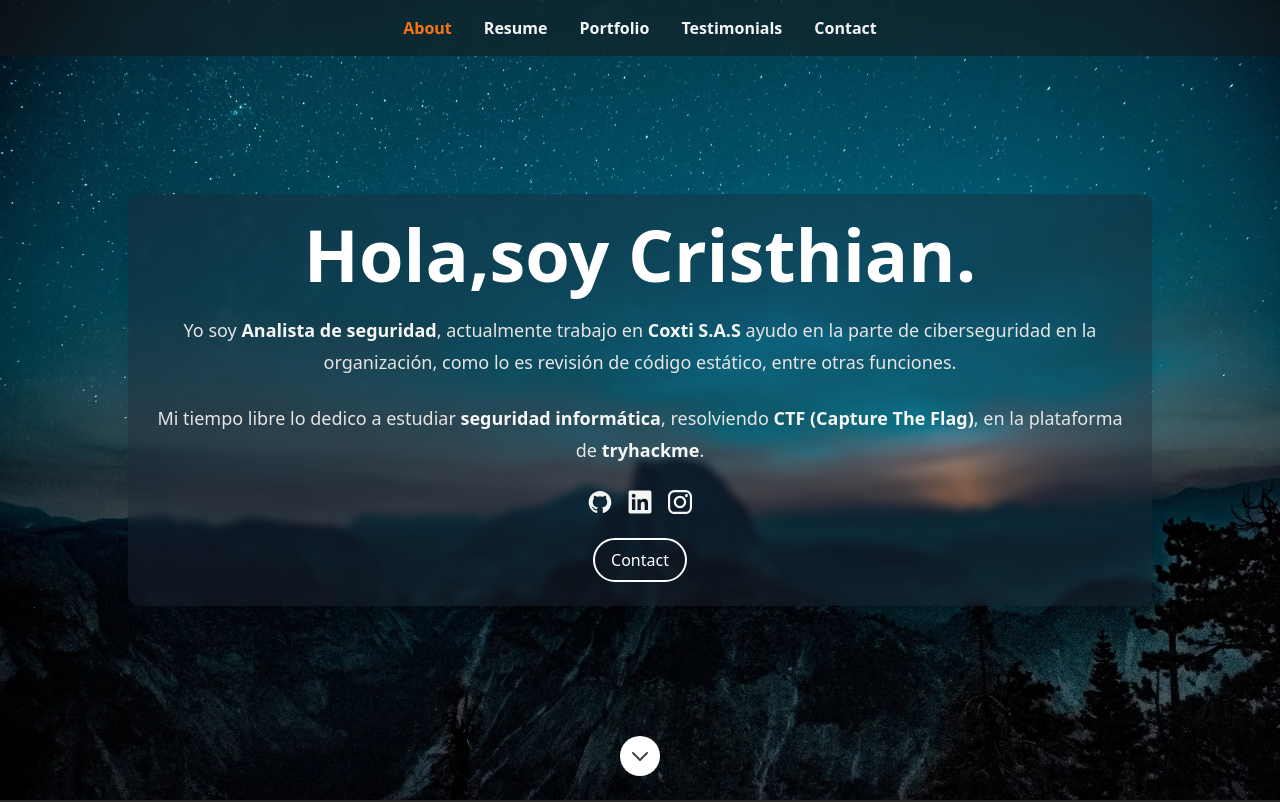
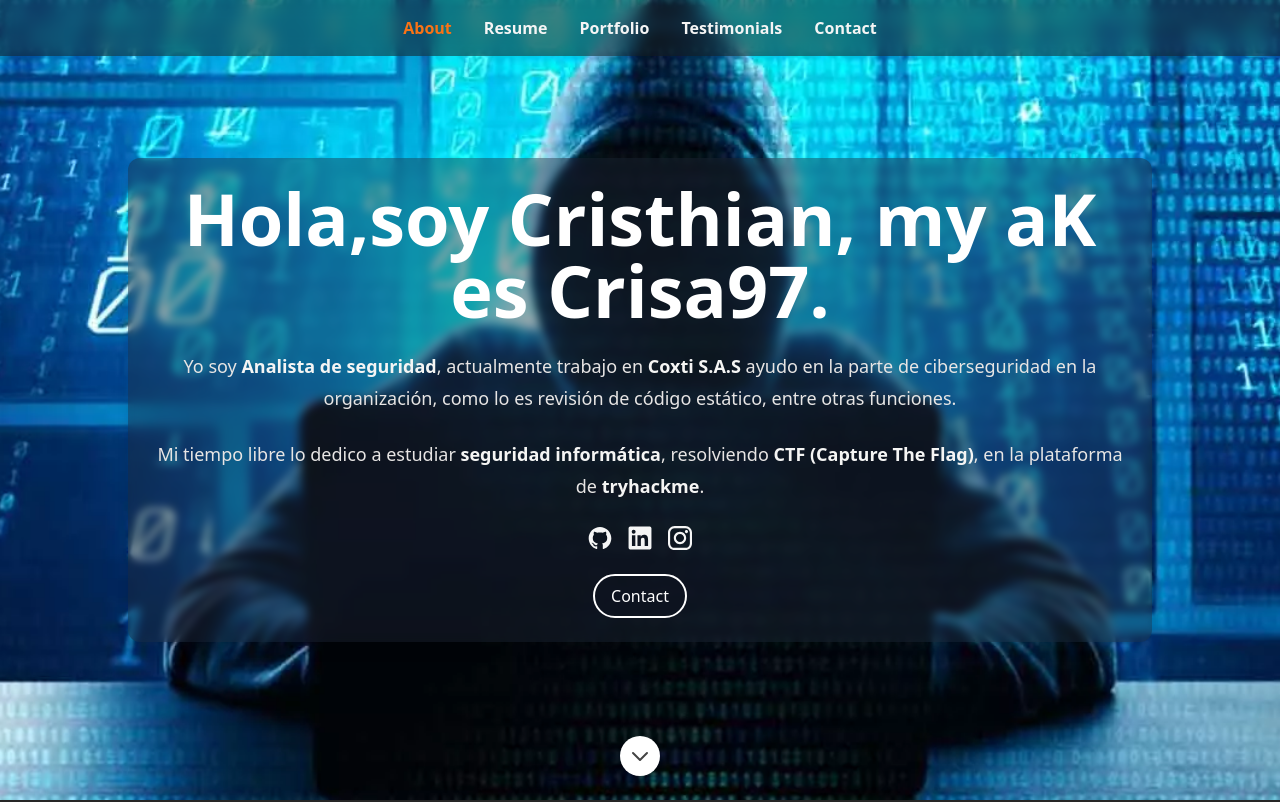
Before and after one commit to crisa97/cv, a Next.js app: page / in a window 1280 px wide. Shown: the top 802 px of the page. Built offline with nearby package versions, Linux system fonts and the light colour scheme.

Commit message:
update imagen in cover letter

```diff
--- a/src/data/data.tsx
+++ b/src/data/data.tsx
@@ -1,7 +1,6 @@
 import {
   AcademicCapIcon,
   CalendarIcon,
-  DownloadIcon,
   FlagIcon,
   MapIcon,
   OfficeBuildingIcon,
@@ -11,9 +10,7 @@ import {
 import GithubIcon from '../components/Icon/GithubIcon';
 import InstagramIcon from '../components/Icon/InstagramIcon';
 import LinkedInIcon from '../components/Icon/LinkedInIcon';
-import StackOverflowIcon from '../components/Icon/StackOverflowIcon';
-import TwitterIcon from '../components/Icon/TwitterIcon';
-import heroImage from '../images/header-background.webp';
+import heroImage from '../images/hacking.webp';
 import porfolioImage1 from '../images/portfolio/portfolio-1.jpg';
 import porfolioImage2 from '../images/portfolio/portfolio-2.jpg';
 import porfolioImage3 from '../images/portfolio/portfolio-3.jpg';
@@ -69,7 +66,7 @@ export type SectionId = typeof SectionId[keyof typeof SectionId];
  */
 export const heroData: Hero = {
   imageSrc: heroImage,
-  name: `Hola,soy Cristhian.`,
+  name: `Hola,soy Cristhian, my aK es Crisa97.`,
   description: (
     <>
       <p className="prose-sm text-stone-200 sm:prose-base lg:prose-lg">
```
Also changed, not shown: src/images/hacking.webp (added).
